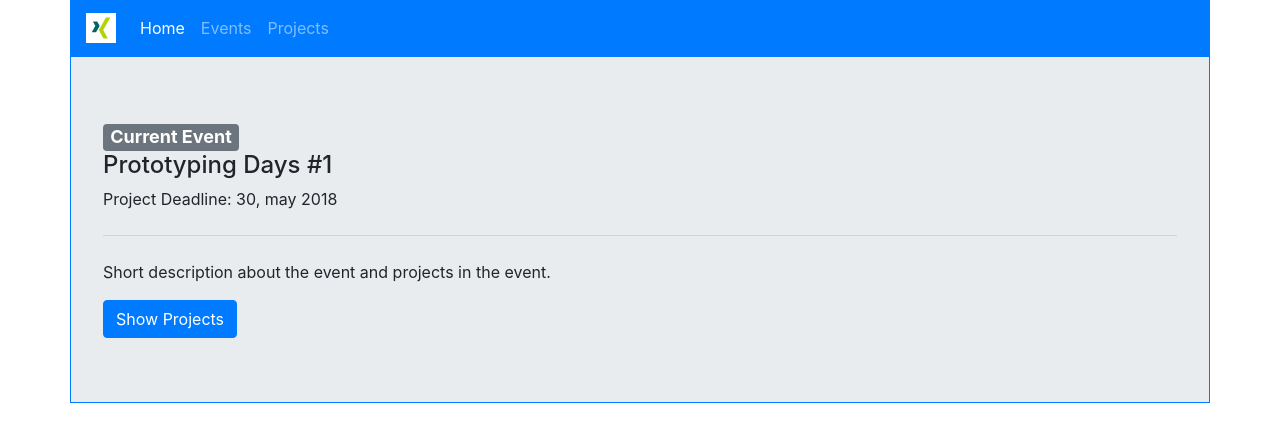
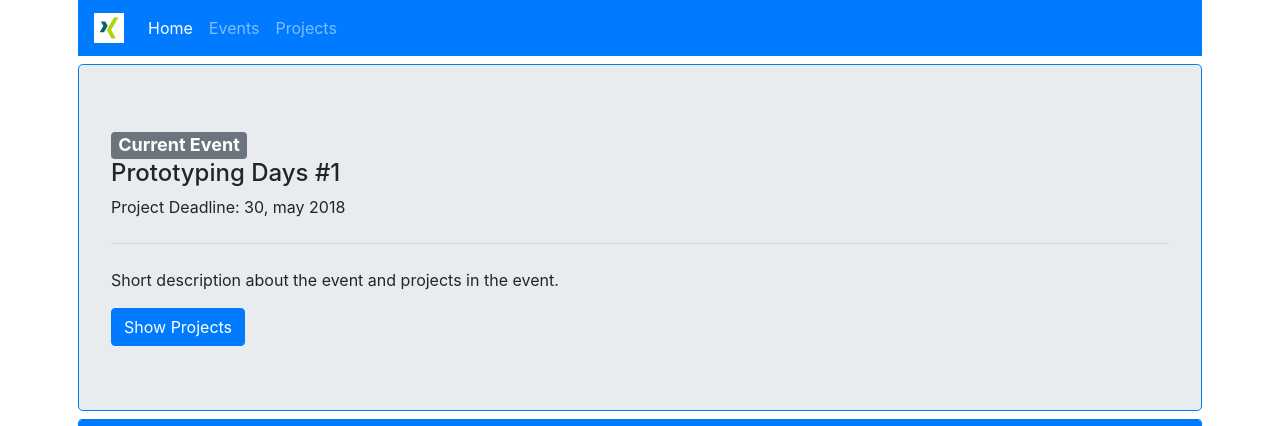
Before and after one commit to mkamalkayani/eventManagement, a website: page index.html in a window 1280 px wide. Shown: the top 426 px of the page. Drawn offline with nearby package versions, Linux system fonts and the light colour scheme.

Commit message:
changed margins of jumbotron

```diff
--- a/css/style.css
+++ b/css/style.css
@@ -1,9 +1,5 @@
-
-/*.event-body button{
-	max-width: 80%;
-}*/
 .container{
-	padding: 0;
+	padding: 0 8px;
 }
 
 .navbar-brand{
--- a/index.html
+++ b/index.html
@@ -19,7 +19,7 @@
   <div class="container">
 
     <!-- Nav Bar -->
-    <nav class="navbar navbar-expand-lg navbar-dark bg-primary">
+    <nav class="navbar navbar-expand-lg navbar-dark bg-primary mb-2">
       <img class="navbar-brand" src="images/brand.jpg">
       <button class="navbar-toggler" type="button" data-toggle="collapse" data-target="#navbarSupportedContent" aria-controls="navbarSupportedContent" aria-expanded="false" aria-label="Toggle navigation">
         <span class="navbar-toggler-icon"></span>
@@ -41,7 +41,7 @@
     </nav>
 
 <!-- Current Event -->
-    <div class="jumbotron border border-primary rounded-0 mb-4">
+    <div class="jumbotron border border-primary mb-2">
       <h4 class="current-event">Hello, world!</h4>
       <p class="">Project Deadline: 30, may 2018</p>
       <hr class="my-4">
```
